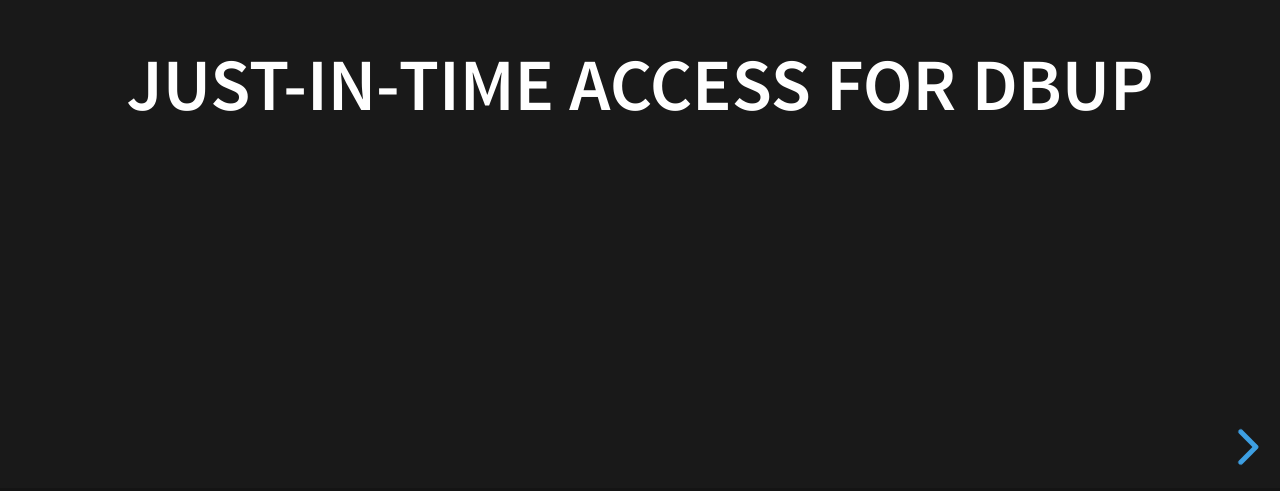
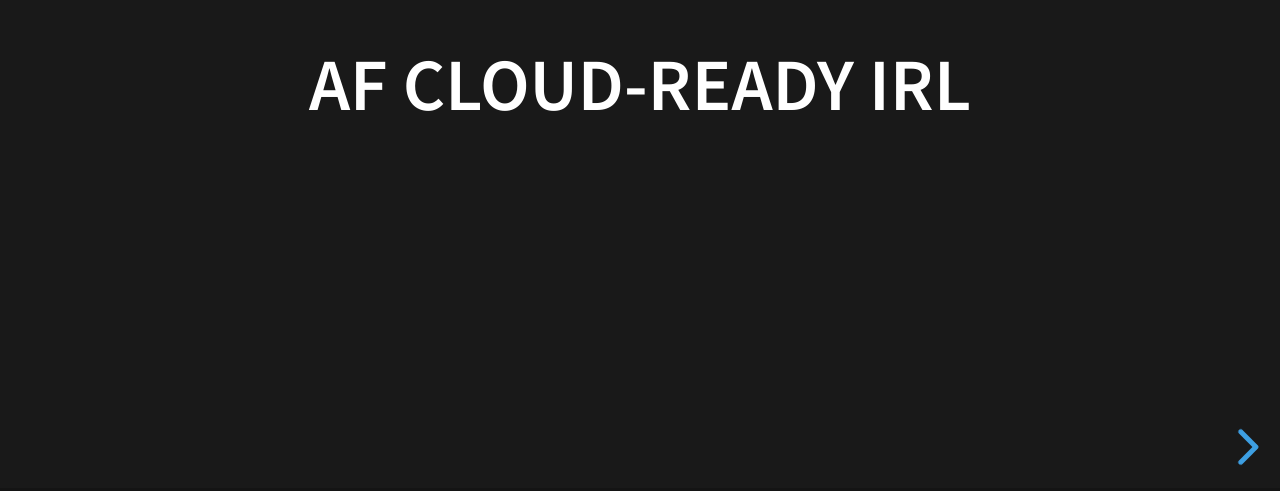
Before and after one commit to matt-owen-af/jan-2023-lightning-talk, a plain HTML site: page index.html in a window 1280 px wide. Shown: the part 309-800 px from the top of the page. Drawn offline with Linux system fonts and the light colour scheme.

Commit message:
Commit made from VS Code Azure Static Web Apps

```diff
--- a/index.html
+++ b/index.html
@@ -4,7 +4,7 @@
 		<meta charset="utf-8">
 		<meta name="viewport" content="width=device-width, initial-scale=1.0, maximum-scale=1.0, user-scalable=no">
 
-		<title>JIT Access for DbUp</title>
+		<title>AF Cloud-Ready IRL</title>
 
 		<link rel="stylesheet" href="dist/reset.css">
 		<link rel="stylesheet" href="dist/reveal.css">
@@ -18,7 +18,7 @@
 		<div class="reveal">
 			<div class="slides">
 				<section>
-					<h2>Just-in-time access for DbUp</h2>
+					<h2>AF Cloud-Ready IRL</h2>
 				</section>
 
 				<section>
```
Also changed, not shown: .github/workflows/azure-static-web-apps.yml (added).
